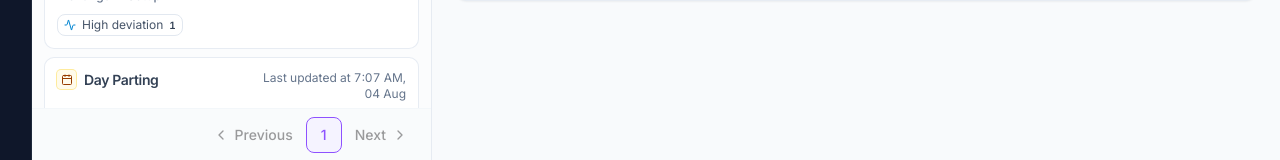
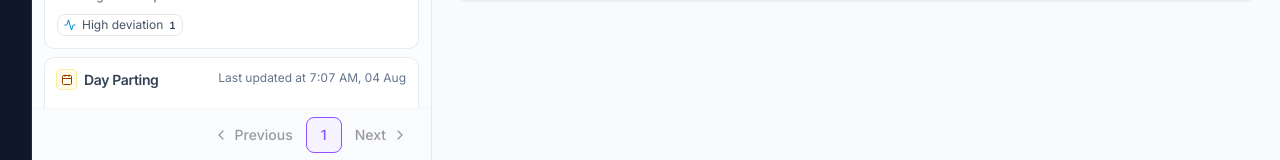
Before and after one commit to CIQDesignGit/Goal-Based-Optimization-Revamp, a Next.js app: page /explainability-dashboard in a window 1280 px wide. Shown: the part 639-799 px from the top of the page. Built offline with nearby package versions, Linux system fonts and the light colour scheme.

Commit message:
update the last updated info

```diff
--- a/src/components/gbo-explainability/alert-master-card.tsx
+++ b/src/components/gbo-explainability/alert-master-card.tsx
@@ -86,10 +86,7 @@ export function AlertMasterCard({
           <time
             dateTime={alertRowTimestampValue(alert)}
             className={cn(
-              "shrink-0 text-right tabular-nums",
-              alert.role === "day-parting"
-                ? "max-w-[9.5rem] whitespace-normal"
-                : "whitespace-nowrap",
+              "shrink-0 whitespace-nowrap text-right tabular-nums",
               explainabilityType.l4,
             )}
           >
```
